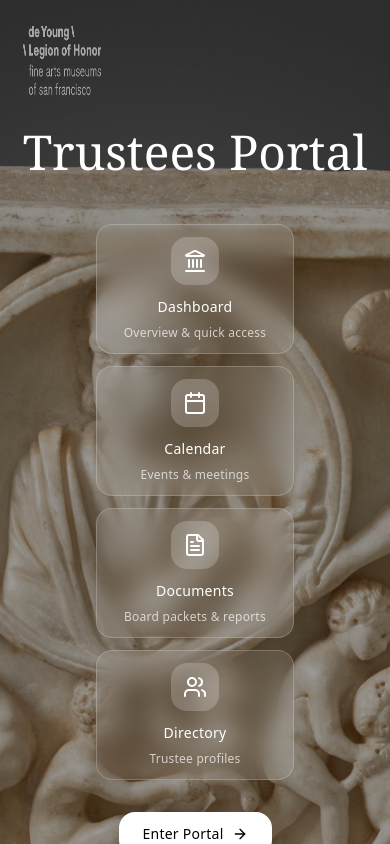
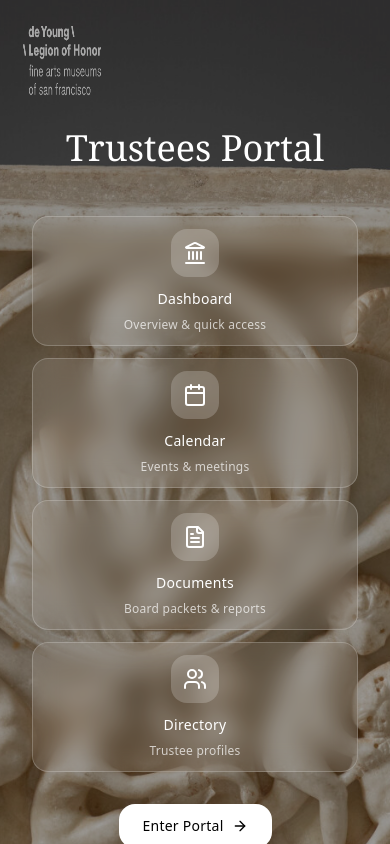
Before and after one commit to andrewrossmann/famsf-trustees, a React (Create React App) app: page / in a window 390 px wide. Shown: the top 844 px of the page. Built offline with nearby package versions, Linux system fonts and the light colour scheme.

Commit message:
Fix mobile horizontal scrolling - reduce header text size and container padding

```diff
--- a/src/components/FAMSFHero.tsx
+++ b/src/components/FAMSFHero.tsx
@@ -30,7 +30,7 @@
         <div className="container mx-auto px-4 md:px-6 text-center text-white">
           {/* Main Heading - Mobile Optimized */}
           <motion.h1
-            className="f-heading-8-serif mb-4 md:mb-6 text-white text-5xl md:text-8xl lg:text-9xl mt-28 md:mt-2"
+            className="f-heading-8-serif mb-4 md:mb-6 text-white text-4xl md:text-8xl lg:text-9xl mt-28 md:mt-2 break-words"
             initial={{ opacity: 0, y: 30 }}
             animate={{ opacity: 1, y: 0 }}
             transition={{ duration: 0.8 }}
@@ -46,7 +46,7 @@
 
           {/* Quick Access Grid - Mobile Optimized */}
           <motion.div
-            className="grid grid-cols-1 md:grid-cols-2 lg:grid-cols-4 gap-3 md:gap-6 max-w-6xl mx-auto mb-8 md:mb-12 px-20 md:px-0"
+            className="grid grid-cols-1 md:grid-cols-2 lg:grid-cols-4 gap-3 md:gap-6 max-w-6xl mx-auto mb-8 md:mb-12 px-4 md:px-0"
             initial={{ opacity: 0, y: 30 }}
             animate={{ opacity: 1, y: 0 }}
             transition={{ duration: 0.8, delay: 0.6 }}
```
